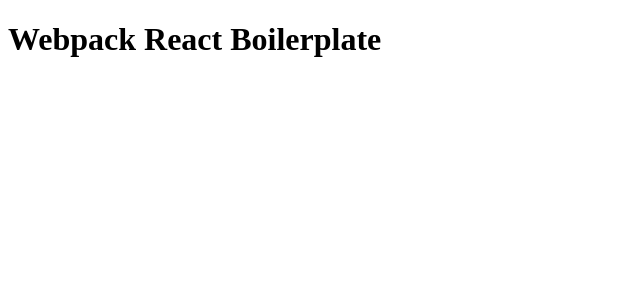
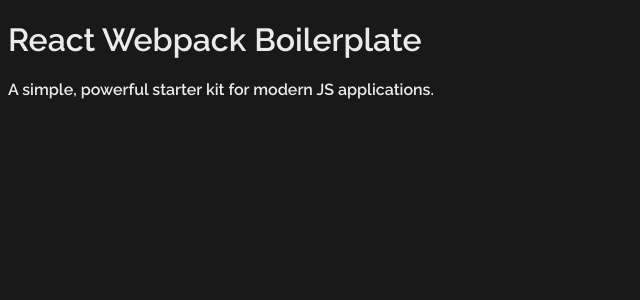
Before and after one commit to jackrzhang/react-webpack-boilerplate, a React app: page / in a window 1280 px wide. Shown: the top 300 px of the page, without its empty margins (0-640 px from the left). Built offline with nearby package versions, Linux system fonts and the light colour scheme; the HTML template or start-up script is replaced by a standard one.

Commit message:
Configure PostCSS webpack loader with PreCSS and CSSNext Plugins

```diff
--- /dev/null
+++ b/src/App.css
@@ -0,0 +1,18 @@
+@import url(https://fonts.googleapis.com/css?family=Raleway:300,600);
+
+body {
+  height: 100%;
+  width: 100%;
+  color: rgb(235, 235, 235);
+  background-color: rgb(25, 25, 25);
+  font-family: 'Raleway', 'Arial';
+}
+
+.app {
+  margin: 30vh 0 0 50px;
+}
+
+.title {
+  font-weight: 400;
+  font-size: 30px;
+}
--- a/src/App.js
+++ b/src/App.js
@@ -1,9 +1,17 @@
 import React, { Component } from 'react';
+import styles from './App.css';
 
+import Subtitle from './Subtitle';
+
+// react-hot-loader prior to version 3 does not
+// support stateless functional root components
 class App extends Component {
   render() {
     return (
-      <h1>Webpack React Boilerplate</h1>
+      <div className={styles.app}>
+        <h1 className={styles.title}>React Webpack Boilerplate</h1>
+        <Subtitle />
+      </div>
     );
   }
 }
--- /dev/null
+++ b/src/Subtitle.css
@@ -0,0 +1,4 @@
+.subtitle {
+  font-size: 18px;
+  font-weight: 400;
+}
--- /dev/null
+++ b/src/Subtitle.js
@@ -0,0 +1,10 @@
+import React from 'react';
+import styles from './Subtitle.css';
+
+const Subtitle = () => (
+  <h4 className={styles.subtitle}>
+    A <b>simple</b>, <b>powerful</b> starter kit for <b>modern</b> JS applications.
+  </h4>
+);
+
+export default Subtitle;
--- a/webpack/devServer.js
+++ b/webpack/devServer.js
@@ -20,5 +20,5 @@ app.use(webpackDevMiddleware(compiler, {
 app.use(webpackHotMiddleware(compiler));
 
 app.listen(configDev.HOT_PORT, () => {
-  console.info('Development server is listening at port', configDev.HOT_PORT); // eslint-disable-line
+  console.info(`Development server is listening at port ${configDev.HOT_PORT}.`); // eslint-disable-line
 });
```
Also changed, not shown: package.json (+8 -2 lines), webpack/config.dev.js (+14 -7 lines), webpack/config.prod.js (+29 -0 lines), webpack/constants.js (added, +9 -0 lines), 2 other files (tests, documents, lock files or other folders).
